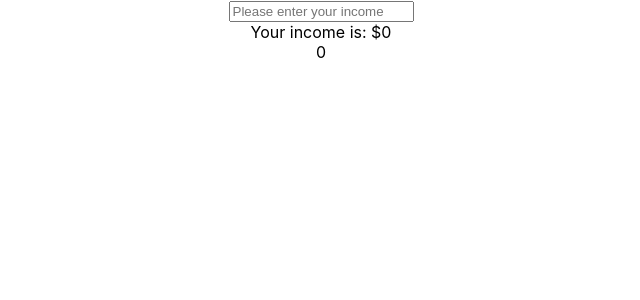
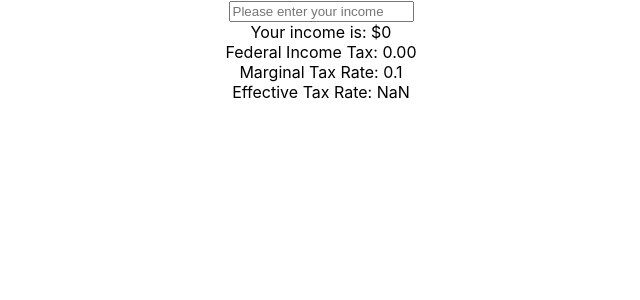
Before and after one commit to david-yang2/digital-financial-planner, a React (Create React App) app: page / in a window 1280 px wide. Shown: the top 300 px of the page, without its empty margins (319-959 px from the left). Built offline with nearby package versions, Linux system fonts and the light colour scheme.

Commit message:
rendering federal income tax, effective tax rate, marginal tax rate

```diff
--- a/src/components/income/CalculateFederalIncomeTax.jsx
+++ b/src/components/income/CalculateFederalIncomeTax.jsx
@@ -13,6 +13,7 @@ const CalculateFederalIncomeTax = ({income}) => {
     ]
 
     let totalFedTax = 0;
+    let marginalTaxRate;
 
     for (let bracket of taxBrackets) {
         if ( income > bracket.upperBound ){
@@ -23,15 +24,24 @@ const CalculateFederalIncomeTax = ({income}) => {
         } else {
 
             totalFedTax += (income - bracket.lowerBound) * bracket.taxRate
+            marginalTaxRate = bracket.taxRate
             break;
         }
+
+        let effectiveTaxRate = totalFedTax / income;
     }
-
-    let marginalTaxRate = totalFedTax / income;
 
     return (
         <div>
-            {totalFedTax}
+            <div>
+                Federal Income Tax: {totalFedTax.toFixed(2)}
+            </div>
+            <div>
+                Marginal Tax Rate: {marginalTaxRate}
+            </div>
+            <div>
+                Effective Tax Rate: {(totalFedTax/income).toFixed(2)}
+            </div>
         </div>
     )
 }
```
